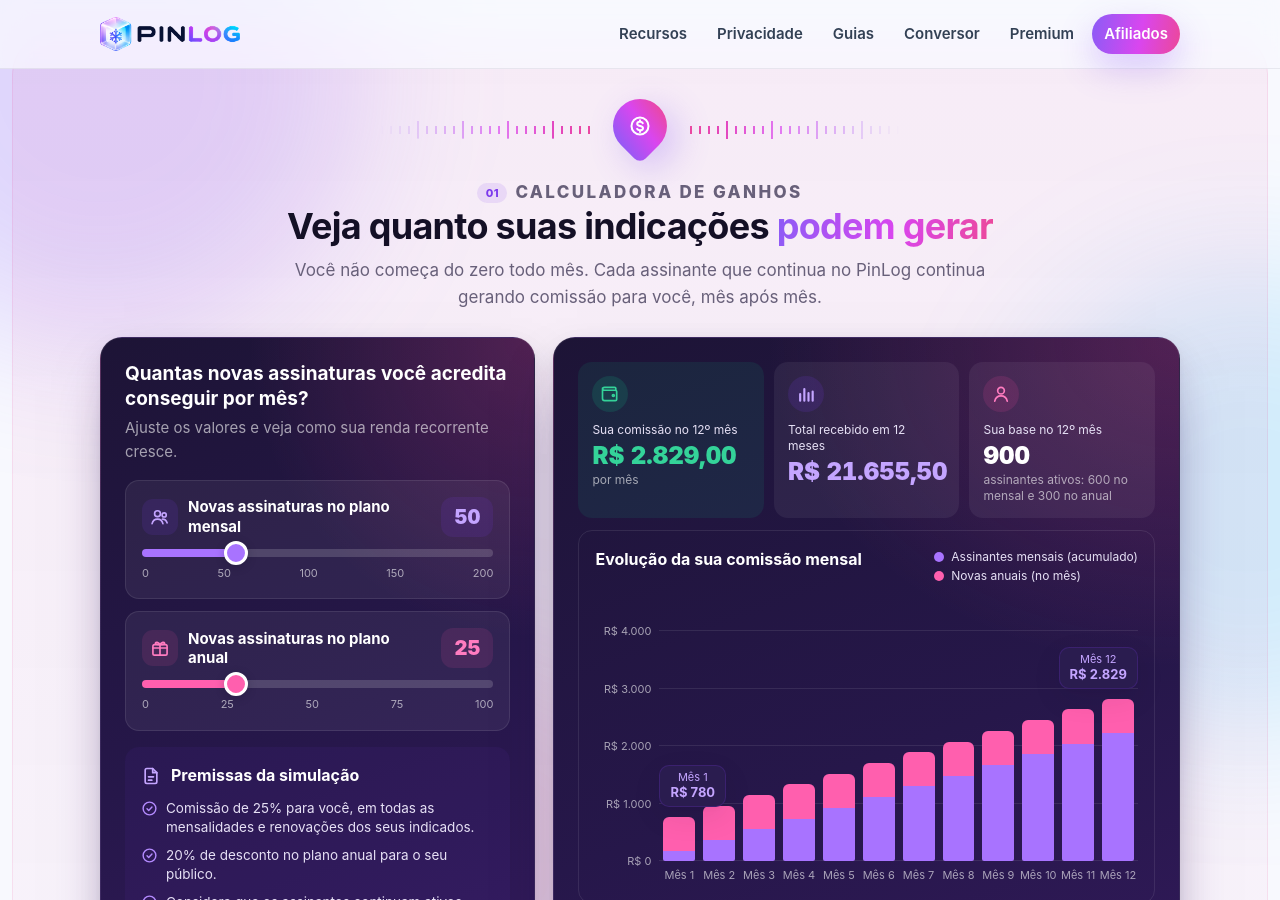
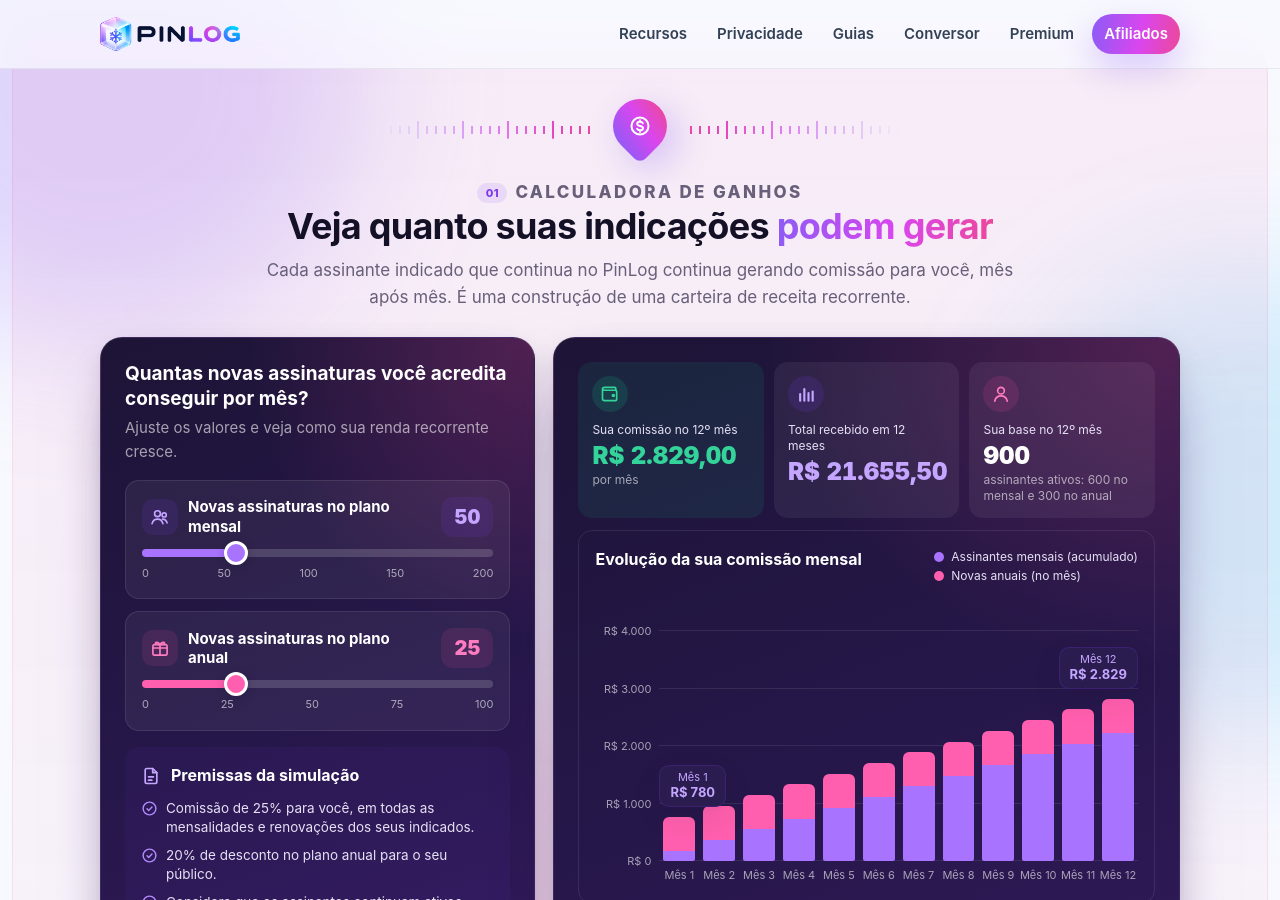
Before and after one commit to klvnblst/pinlog-site, a Jekyll site: the page built from afiliados.html, in a window 1280 px wide and 900 px high, scrolled down 833 px. Built offline with Jekyll 4.4.1, drawn with Linux system fonts in a browser that asks for light colours.

Commit message:
Afiliados: novo texto do topo da calculadora

```diff
--- a/afiliados.html
+++ b/afiliados.html
@@ -50,7 +50,7 @@ permalink: /afiliados
       <div class="calc-head">
         <p class="eyebrow"><span class="chapter-num" aria-hidden="true">01</span>Calculadora de ganhos</p>
         <h2 class="calc-title">Veja quanto suas indicações <span class="gradient-text">podem gerar</span></h2>
-        <p>Você não começa do zero todo mês. Cada assinante que continua no PinLog continua gerando comissão para você, mês após mês.</p>
+        <p>Cada assinante indicado que continua no PinLog continua gerando comissão para você, mês após mês. É uma construção de uma carteira de receita recorrente.</p>
       </div>
 
       <div class="calc-grid">
```
